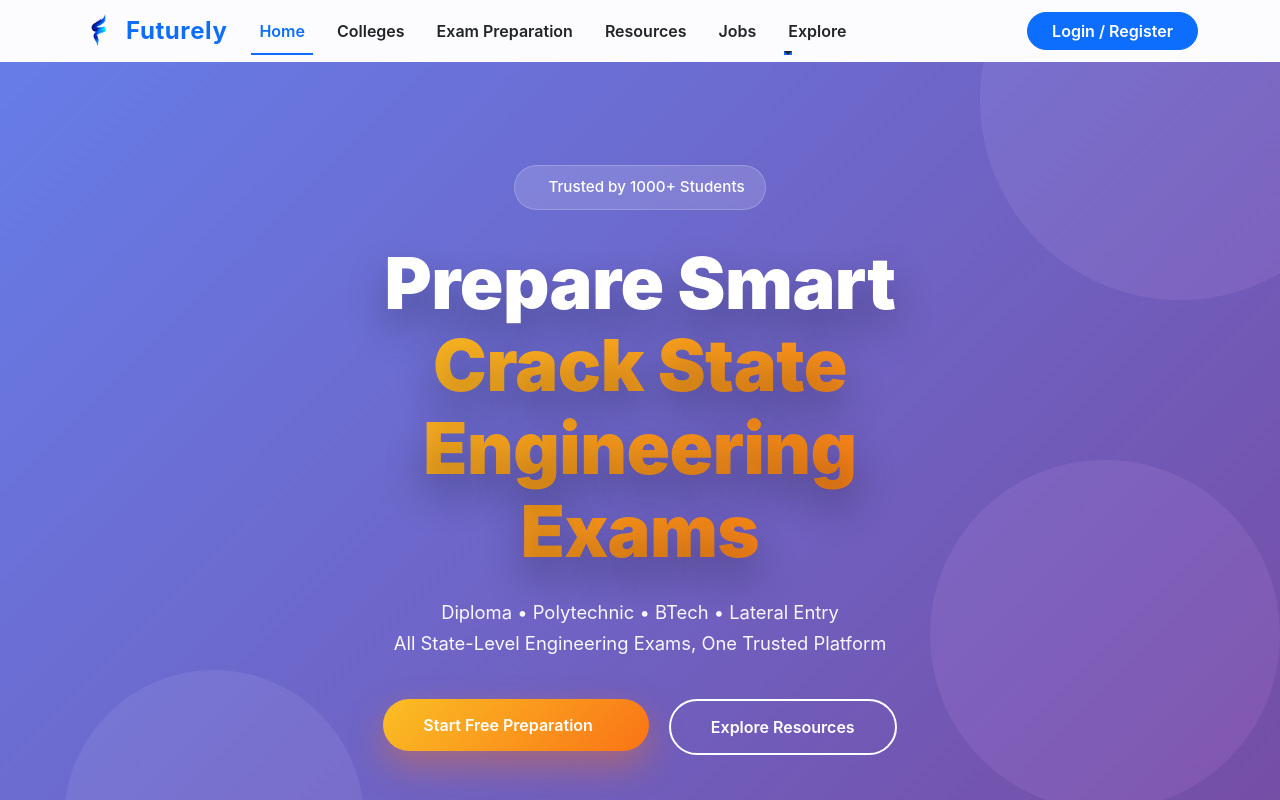
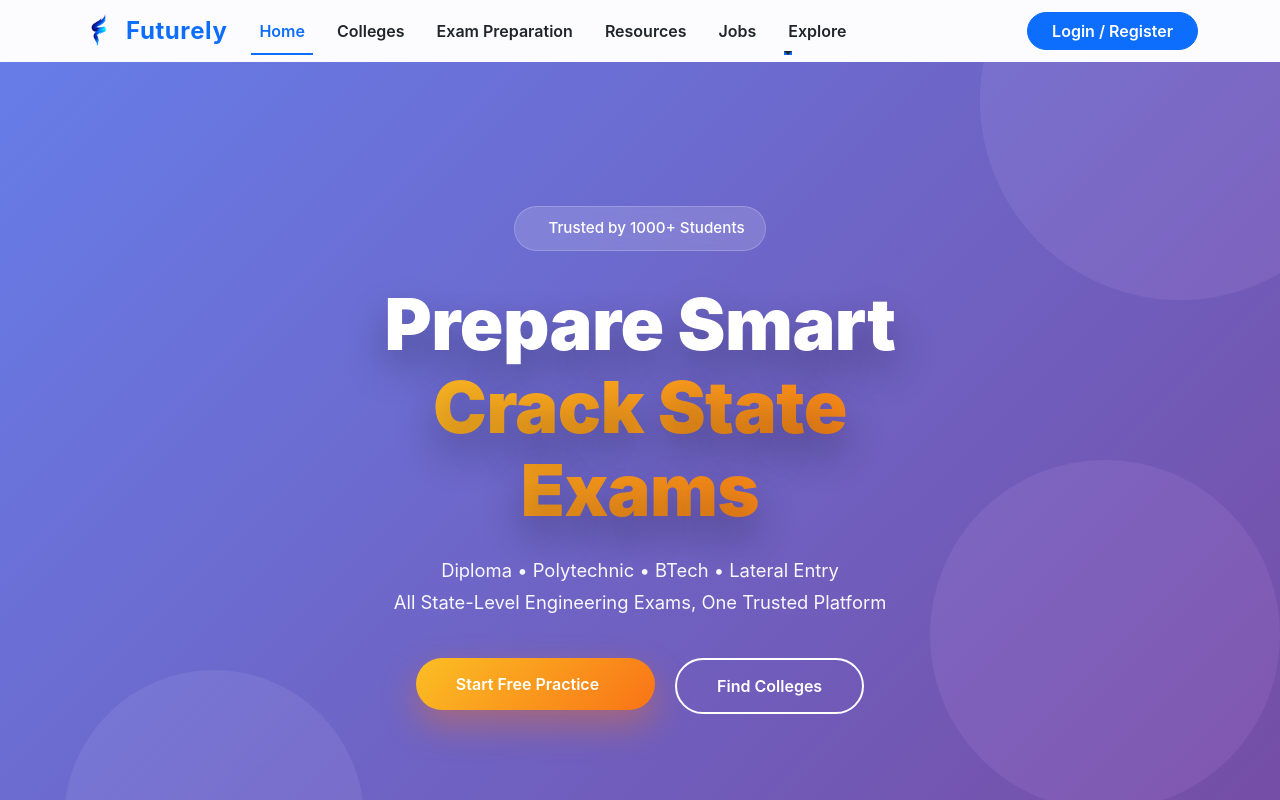
Before and after one commit to Karan123457/NextGenZ, a React (Create React App) app: page / in a window 1280 px wide. Shown: the top 800 px of the page. Built offline with nearby package versions, Linux system fonts and the light colour scheme; no server answers.

Commit message:
Add files via upload

```diff
--- a/src/Pages/Home.js
+++ b/src/Pages/Home.js
@@ -140,13 +140,12 @@ const Home = () => {
 
               <h1 ref={titleRef} className="hero-title">
                 Prepare Smart<br />
-                <span className="title-gradient">Crack State Engineering Exams</span>
+                <span className="title-gradient">Crack State Exams</span>
               </h1>
 
               <p ref={subtitleRef} className="hero-subtitle">
                 Diploma • Polytechnic • BTech • Lateral Entry <br />
-          All State-Level Engineering Exams, One Trusted Platform
-
+           All State-Level Engineering Exams, One Trusted Platform
 
 
               </p>
@@ -154,13 +153,13 @@ const Home = () => {
               <div ref={buttonRef} className="hero-buttons">
                 <Link to="/exam-preparation">
                   <Button className="btn-primary-glow">
-                    Start Free Preparation
+                    Start Free Practice
                     <i className="fas fa-sparkles ms-2"></i>
                   </Button>
                 </Link>
                 <Link to="/resources">
                   <Button className="btn-secondary-outline">
-                    Explore Resources
+                    Find Colleges
                   </Button>
                 </Link>
               </div>
```
